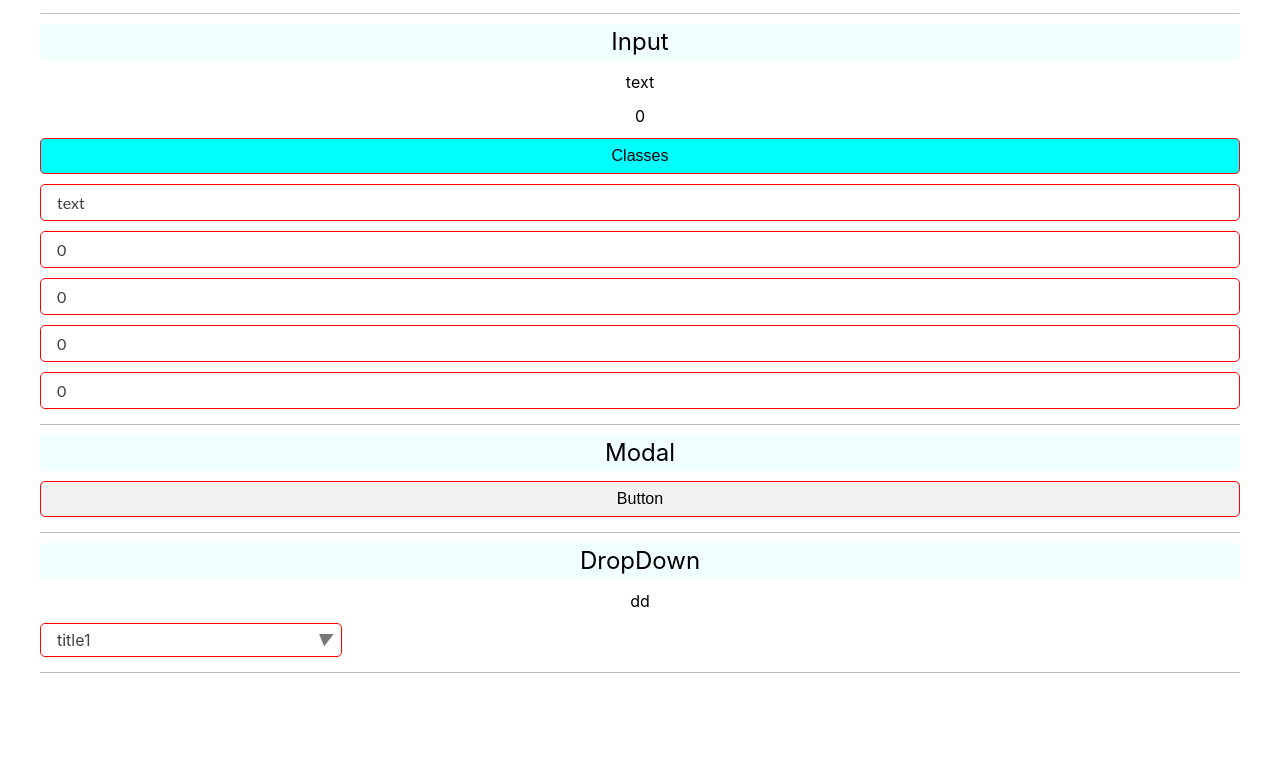
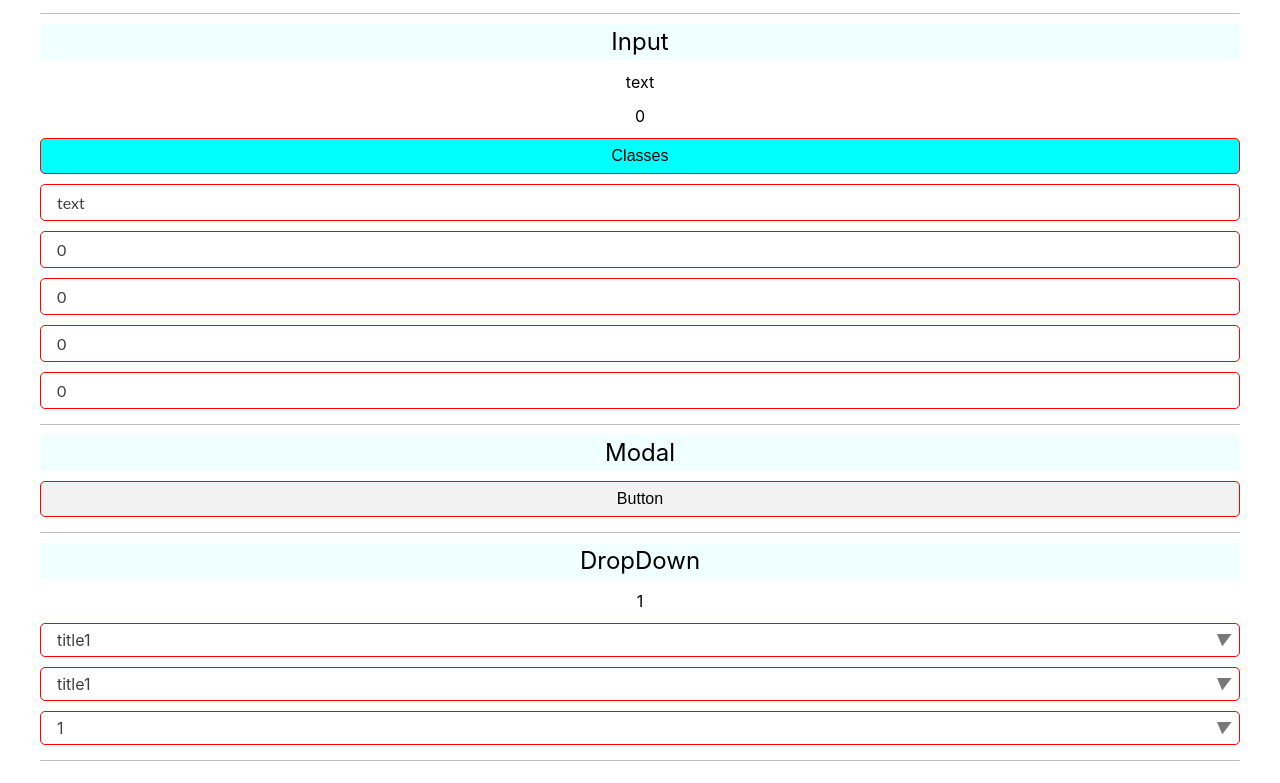
Before and after one commit to GarriGarrison/vue-hive-test-library, a Vue app: page / in a window 1280 px wide. Shown: the part 471-1254 px from the top of the page. Before the commit the page ends 1184 px from the top, so only its background shows below. Built offline with nearby package versions, Linux system fonts and the light colour scheme.

Commit message:
dropdown: доработан v-model

```diff
--- a/src/App.vue
+++ b/src/App.vue
@@ -8,7 +8,7 @@ import HiveDropDown from './components/hive-drop-down/hive-drop-down.vue';
 const text = ref('text');
 const num = ref(0);
 const isOpenModal = ref(false);
-const dd = ref('dd');
+const dropdown = ref('dd');
 
 const handleText = () => {
   console.log('click');
@@ -99,7 +99,7 @@ const optionsObject = [
       <!-- Textarea -->
       <widget-wrapper title="Textarea">
         {{ text }}
-        <hive-textarea v-model="text" resize-direction="both" :style="{width: '300px'}" />
+        <hive-textarea v-model="text" resize-direction="both" :style="{ width: '300px' }" />
       </widget-wrapper>
 
       <!-- Input -->
@@ -130,7 +130,7 @@ const optionsObject = [
           <hive-button />
           Hello
 
-          <hive-drop-down :options="optionsObject" />
+          <hive-drop-down v-model="dropdown" :options="optionsObject" />
 
           <template #footer>
             <hive-button title="close" />
@@ -140,10 +140,10 @@ const optionsObject = [
 
       <!-- DropDown -->
       <widget-wrapper title="DropDown">
-        {{ dd }}
-        <hive-drop-down :options="optionsObject" :style="{width: '300px'}" />
-        <!-- <hive-drop-down :options="optionsObject" value-field="value" title-field="title" /> -->
-        <!-- <hive-drop-down :options="options" v-model="dd" /> -->
+        {{ dropdown }}
+        <hive-drop-down v-model="dropdown" :options="optionsObject" :style="{ width: '300px' }" />
+        <hive-drop-down v-model="dropdown" :options="optionsObject" value-field="value" title-field="title" />
+        <hive-drop-down v-model="dropdown" :options="options" />
       </widget-wrapper>
     </div>
   </div>
--- a/src/components/hive-drop-down/hive-drop-down.vue
+++ b/src/components/hive-drop-down/hive-drop-down.vue
@@ -1,5 +1,5 @@
 <script lang="ts" setup>
-import { ref, watch } from 'vue';
+import { onMounted, ref, watch } from 'vue';
 import HiveInput from '@/components/hive-input/hive-input.vue';
 import HiveObservable from '@/components/hive-observable/hive-observable.vue';
 import { CommonProps } from '@/common/mixin/props';
@@ -18,6 +18,7 @@ import {
   onFocusin,
   onKeydown,
   onSearch,
+  onUpdateModelValue,
 } from '@/common/mixin/emits';
 import { useExpandListMethods } from '@/common/hooks/use-expand-list-methods';
 import { useList, ListConfig } from './hooks/use-list';
@@ -26,7 +27,7 @@ import { Options } from '@/common/types/option';
 
 interface Props extends CommonProps {
   options: Options;
-  modelValue?: string;
+  modelValue: string;
   modelValueEventName?: string;
   disabled?: boolean;
   nullTitle?: string;
@@ -90,6 +91,22 @@ const { updateCurrentValue } = useListMethods({
   collapse,
 });
 
+onMounted(() => {
+  onUpdateModelValue(emit, currentValue.value as string);
+});
+
+watch(currentValue, () => {
+  onUpdateModelValue(emit, currentValue.value as string);
+});
+
+watch(
+  () => props.modelValue,
+  () => {
+    console.log(props.modelValue);
+    updateCurrentValue(props.modelValue);
+  },
+);
+
 watch(
   () => props.options as Options,
   (newValue) => {
@@ -148,13 +165,7 @@ defineExpose({ searchRef, forceFocus });
 </script>
 
 <template>
-  <div
-    class="hive-drop-down"
-    :class="{ 'active visible': isExpanded }"
-    :style="style"
-    @focusin="expand()"
-    @focusout="collapse()"
-  >
+  <div class="hive-drop-down" :class="{ 'active visible': isExpanded }" @focusin="expand()" @focusout="collapse()">
     <i class="hive-drop-down__icon" :class="{ expand: isExpanded }" @mousedown="toggle" />
     <hive-input
       v-model="searchQuery"
@@ -172,7 +183,7 @@ defineExpose({ searchRef, forceFocus });
       @keydown.esc="collapse"
       @input="onInput(emit, $event as string)"
     />
-    <div class="hive-drop-down__text" :class="{ filtered: searchQuery.length > 0, expand: isExpanded }">
+    <div class="hive-drop-down__text" :class="{ filtered: searchQuery.length > 0 }">
       <div v-if="imgsArray" class="hive-drop-down__text-img">
         <!-- TODO -->
         <!-- <img :src="imgsArray[currentOption?.title]" alt="" /> -->
@@ -328,7 +339,7 @@ $drop-down-padding: 0.5rem 0;
 
   &__menu {
     cursor: auto;
-    left: 0;
+    // left: 0;
     z-index: $drop-down-z_menu;
     display: none;
     outline: none;
--- a/src/components/hive-drop-down/hooks/use-list-methods.ts
+++ b/src/components/hive-drop-down/hooks/use-list-methods.ts
@@ -13,13 +13,12 @@ export type ListMethodsExport = {
 };
 
 export const useListMethods = ({
-  activeValue,
   currentValue,
   filteredOptions,
   collapse,
 }: ListMethodsConfig): ListMethodsExport => {
   const updateCurrentValue = (value: Value) => {
-    if (!filteredOptions.value[String(activeValue.value)]) {
+    if (!filteredOptions.value[String(value)]) {
       collapse();
       return;
     }
--- a/src/components/hive-input/hive-input.vue
+++ b/src/components/hive-input/hive-input.vue
@@ -112,7 +112,9 @@ defineExpose({ inputRef, forceFocus });
   background-color: var(--bg-input, $bg-input);
   color: var(--text, $text);
   resize: none;
-  transition: color 0.1s ease, border-color 0.1s ease;
+  transition:
+    color 0.1s ease,
+    border-color 0.1s ease;
   font-family: 'Lato', 'Helvetica Neue', Arial, Helvetica, sans-serif;
   font-size: 1rem;
   box-sizing: border-box;
```
